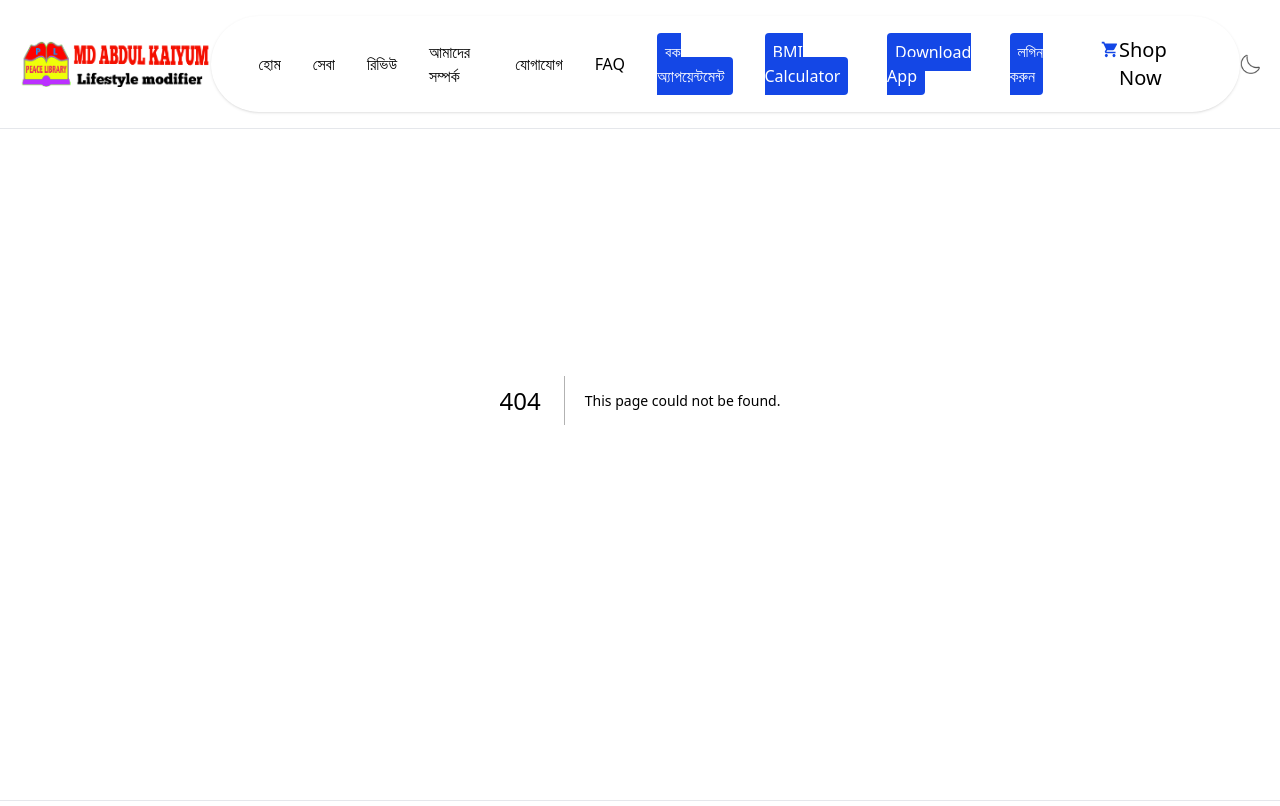
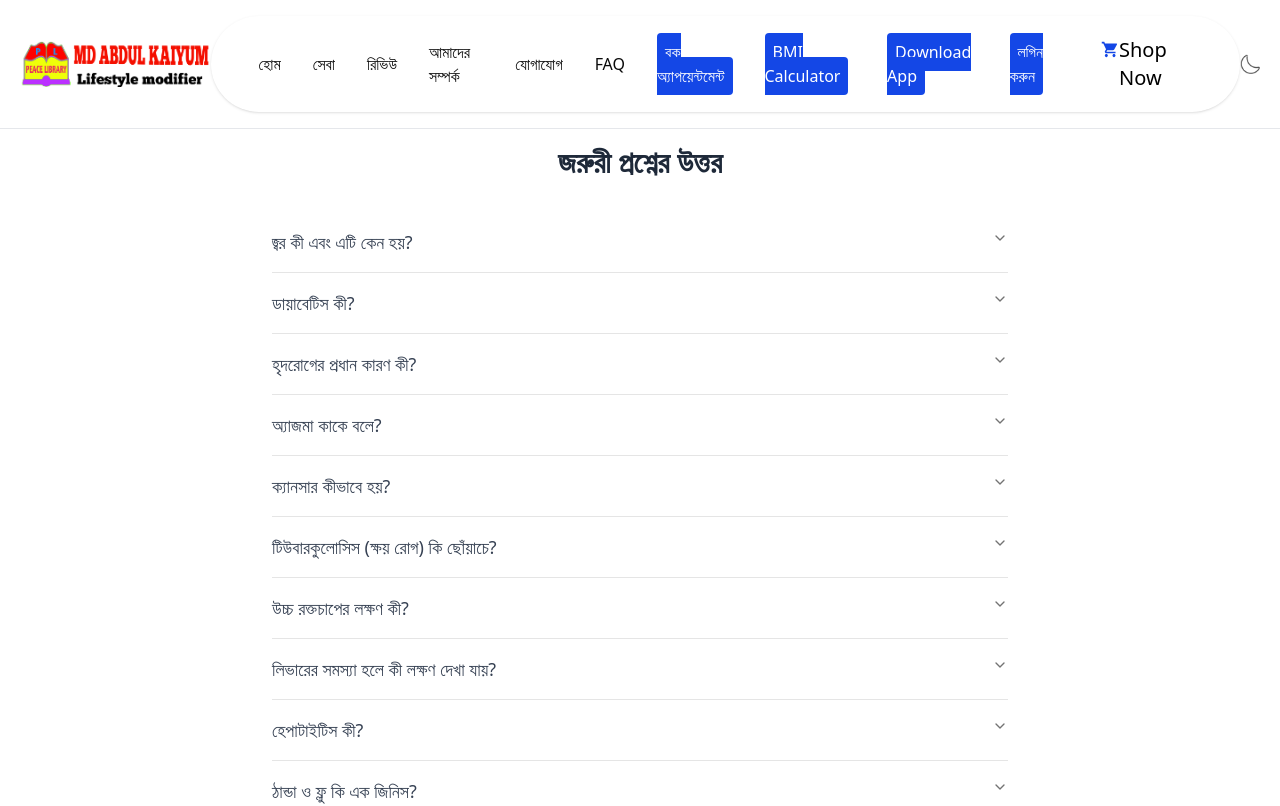
Before and after one commit to mahbubHossen-dev/dr-life-style-modifier, a Next.js app: page /faq in a window 1280 px wide. Before the commit this address had no page. Shown: the top 806 px of the page. Built offline with nearby package versions, Linux system fonts and the light colour scheme.

Commit message:
[ADDED]: added fake page

```diff
--- a/package.json
+++ b/package.json
@@ -9,6 +9,7 @@
     "lint": "next lint"
   },
   "dependencies": {
+    "@radix-ui/react-accordion": "^1.2.11",
     "@radix-ui/react-dialog": "^1.1.14",
     "@radix-ui/react-popover": "^1.1.14",
     "@radix-ui/react-separator": "^1.1.7",
--- /dev/null
+++ b/src/app/faq/page.js
@@ -0,0 +1,32 @@
+'use client';
+
+import {
+    Accordion,
+    AccordionContent,
+    AccordionItem,
+    AccordionTrigger,
+} from "@/components/ui/accordion"
+import { accordionData } from "@/data/data";
+
+export default function FaqAccordion() {
+    return (
+        <div className="pt-24">
+            <div className="w-full max-w-3xl mx-auto px-4 py-12">
+                <h2 className="text-3xl font-bold text-center mb-8 text-gray-800 dark:text-gray-400">জরুরী প্রশ্নের উত্তর
+                </h2>
+                <Accordion type="single" collapsible className="w-full">
+                    {accordionData.map((item, index) => (
+                        <AccordionItem key={index} value={`item-${index}`}>
+                            <AccordionTrigger className="text-lg text-gray-700 dark:text-gray-400">
+                                {item.question}
+                            </AccordionTrigger>
+                            <AccordionContent className="text-gray-600 text-base dark:text-gray-300">
+                                {item.answer}
+                            </AccordionContent>
+                        </AccordionItem>
+                    ))}
+                </Accordion>
+            </div>
+        </div>
+    );
+}
--- /dev/null
+++ b/src/app/not-found.jsx
@@ -0,0 +1,12 @@
+export default function Custom404() {
+    return (
+        <div className="flex flex-col items-center justify-center h-screen text-center">
+            <h1 className="text-9xl text-blue-600">404</h1>
+            <h2 className="text-2xl font-bold">Something's missing.</h2>
+            <p className="text-gray-500 mt-2">Sorry, we can't find that page. You'll find lots to explore on the home page.</p>
+            <a href="/" className="mt-4 inline-block px-6 py-2 bg-blue-600 text-white rounded-lg hover:bg-blue-700">
+                Back to Homepage
+            </a>
+        </div>
+    );
+}
--- a/src/components/homeComponents/OurServices.jsx
+++ b/src/components/homeComponents/OurServices.jsx
@@ -1,6 +1,7 @@
 import { servicesData } from '@/data/data';
 import Image from 'next/image';
 import React from 'react';
+import ServiceDialog from './ServiceDialog';
 
 const OurServices = () => {
     console.log(servicesData)
@@ -16,7 +17,8 @@ const OurServices = () => {
 
 
                             <p className='px-5'>{service.description.slice(1, 25)}.......</p>
-                            <button className='px-5 pb-10 text-blue-600 font-semibold'>View Details</button>
+
+                            <ServiceDialog service={service}/>
 
                     </div>
                 ))
--- a/src/components/homeComponents/ServiceDialog.jsx
+++ b/src/components/homeComponents/ServiceDialog.jsx
@@ -1,11 +1,37 @@
-import React from 'react';
 
-const ServiceDialog = () => {
+import {
+    Dialog,
+    DialogClose,
+    DialogContent,
+    DialogDescription,
+    DialogFooter,
+    DialogHeader,
+    DialogTitle,
+    DialogTrigger,
+} from "@/components/ui/dialog"
+
+export default function ServiceDialog({service}) {
     return (
-        <div>
+        <Dialog>
+            <form>
+                <DialogTrigger asChild>
+                    <button className='px-5 pb-10 text-blue-600 font-semibold'>View Details</button>
 
-        </div>
-    );
-};
+                </DialogTrigger>
+                <DialogContent className="sm:max-w-[425px] md:max-w-md">
+                    <DialogHeader>
+                        <DialogTitle>HOMA2 Calculator</DialogTitle>
 
-export default ServiceDialog;
+                    </DialogHeader>
+                    <div className="">
+                        <p>{service.description}</p>
+                    </div>
+                    <DialogFooter>
+                        <button type="submit" className=" py-2 px-4 border rounded">Cancel</button>
+                        <button type="submit" className=" py-2 px-4 bg-gradient-to-br from-purple-600 to-blue-500 hover:bg-gradient-to-bl text-white rounded">Submit</button>
+                    </DialogFooter>
+                </DialogContent>
+            </form>
+        </Dialog>
+    )
+}
--- /dev/null
+++ b/src/components/ui/accordion.jsx
@@ -0,0 +1,64 @@
+"use client"
+
+import * as React from "react"
+import * as AccordionPrimitive from "@radix-ui/react-accordion"
+import { ChevronDownIcon } from "lucide-react"
+
+import { cn } from "@/lib/utils"
+
+function Accordion({
+  ...props
+}) {
+  return <AccordionPrimitive.Root data-slot="accordion" {...props} />;
+}
+
+function AccordionItem({
+  className,
+  ...props
+}) {
+  return (
+    <AccordionPrimitive.Item
+      data-slot="accordion-item"
+      className={cn("border-b last:border-b-0", className)}
+      {...props} />
+  );
+}
+
+function AccordionTrigger({
+  className,
+  children,
+  ...props
+}) {
+  return (
+    <AccordionPrimitive.Header className="flex">
+      <AccordionPrimitive.Trigger
+        data-slot="accordion-trigger"
+        className={cn(
+          "focus-visible:border-ring focus-visible:ring-ring/50 flex flex-1 items-start justify-between gap-4 rounded-md py-4 text-left text-sm font-medium transition-all outline-none hover:underline focus-visible:ring-[3px] disabled:pointer-events-none disabled:opacity-50 [&[data-state=open]>svg]:rotate-180",
+          className
+        )}
+        {...props}>
+        {children}
+        <ChevronDownIcon
+          className="text-muted-foreground pointer-events-none size-4 shrink-0 translate-y-0.5 transition-transform duration-200" />
+      </AccordionPrimitive.Trigger>
+    </AccordionPrimitive.Header>
+  );
+}
+
+function AccordionContent({
+  className,
+  children,
+  ...props
+}) {
+  return (
+    <AccordionPrimitive.Content
+      data-slot="accordion-content"
+      className="data-[state=closed]:animate-accordion-up data-[state=open]:animate-accordion-down overflow-hidden text-sm"
+      {...props}>
+      <div className={cn("pt-0 pb-4", className)}>{children}</div>
+    </AccordionPrimitive.Content>
+  );
+}
+
+export { Accordion, AccordionItem, AccordionTrigger, AccordionContent }
--- a/src/data/data.js
+++ b/src/data/data.js
@@ -390,3 +390,46 @@ export const pendingAppoinmentsData = [
     "status": "Pending"
   }
 ]
+
+export const accordionData = [
+  {
+    "question": "জ্বর কী এবং এটি কেন হয়?",
+    "answer": "জ্বর হলো শরীরের তাপমাত্রা বৃদ্ধি পাওয়া, যা শরীরের প্রতিরোধ ব্যবস্থার সংক্রমণের প্রতি প্রতিক্রিয়া। এটি ভাইরাস, ব্যাকটেরিয়া বা অন্যান্য সংক্রমণের কারণে হতে পারে।"
+  },
+  {
+    "question": "ডায়াবেটিস কী?",
+    "answer": "ডায়াবেটিস একটি দীর্ঘমেয়াদী রোগ যেখানে শরীর ঠিকভাবে ইনসুলিন ব্যবহার করতে পারে না, ফলে রক্তে গ্লুকোজের পরিমাণ বেড়ে যায়।"
+  },
+  {
+    "question": "হৃদরোগের প্রধান কারণ কী?",
+    "answer": "অতিরিক্ত চর্বি, ধূমপান, উচ্চ রক্তচাপ, ডায়াবেটিস এবং অনিয়মিত জীবনযাপন হৃদরোগের প্রধান কারণ।"
+  },
+  {
+    "question": "অ্যাজমা কাকে বলে?",
+    "answer": "অ্যাজমা একটি শ্বাসনালির রোগ, যেখানে শ্বাসনালি সংকুচিত হয়ে যায় এবং শ্বাস নিতে কষ্ট হয়।"
+  },
+  {
+    "question": "ক্যানসার কীভাবে হয়?",
+    "answer": "ক্যানসার হলো শরীরের কোষের অনিয়ন্ত্রিত বৃদ্ধি। এটি জিনগত মিউটেশন, পরিবেশগত প্রভাব বা জীবনধারার কারণে হতে পারে।"
+  },
+  {
+    "question": "টিউবারকুলোসিস (ক্ষয় রোগ) কি ছোঁয়াচে?",
+    "answer": "হ্যাঁ, টিউবারকুলোসিস (TB) একটি ছোঁয়াচে ব্যাকটেরিয়াজনিত রোগ যা সাধারণত হাঁচি-কাশির মাধ্যমে ছড়ায়।"
+  },
+  {
+    "question": "উচ্চ রক্তচাপের লক্ষণ কী?",
+    "answer": "প্রায়ই উচ্চ রক্তচাপের কোনো স্পষ্ট লক্ষণ থাকে না, তবে মাথাব্যথা, ক্লান্তি, বুক ধড়ফড়ানি ইত্যাদি হতে পারে।"
+  },
+  {
+    "question": "লিভারের সমস্যা হলে কী লক্ষণ দেখা যায়?",
+    "answer": "চামড়া ও চোখ হলুদ হয়ে যাওয়া (জন্ডিস), পেট ফুলে যাওয়া, বমি ভাব, ওজন হ্রাস – এগুলো লিভারের সমস্যার লক্ষণ।"
+  },
+  {
+    "question": "হেপাটাইটিস কী?",
+    "answer": "হেপাটাইটিস হলো লিভারের প্রদাহ, যা ভাইরাস, অ্যালকোহল বা ওষুধের পার্শ্বপ্রতিক্রিয়ার কারণে হতে পারে।"
+  },
+  {
+    "question": "ঠান্ডা ও ফ্লু কি এক জিনিস?",
+    "answer": "না, ঠান্ডা ও ফ্লু আলাদা। দুটোই ভাইরাসজনিত হলেও ফ্লু সাধারণত বেশি তীব্র এবং হঠাৎ করে শুরু হয়।"
+  }
+]
--- a/src/shared/Navbar.jsx
+++ b/src/shared/Navbar.jsx
@@ -62,7 +62,7 @@ const Navbar = () => {
                 </Link>
             </li>
             <li>
-                <Link onClick={() => setMenuOpen(false)} href={pathname === '/' ? "#contact" : '/'} className="">
+                <Link onClick={() => setMenuOpen(false)} href='/faq' className="">
                     FAQ
                 </Link>
             </li>
```
Also changed, not shown: 1 other file (tests, documents, lock files or other folders).
